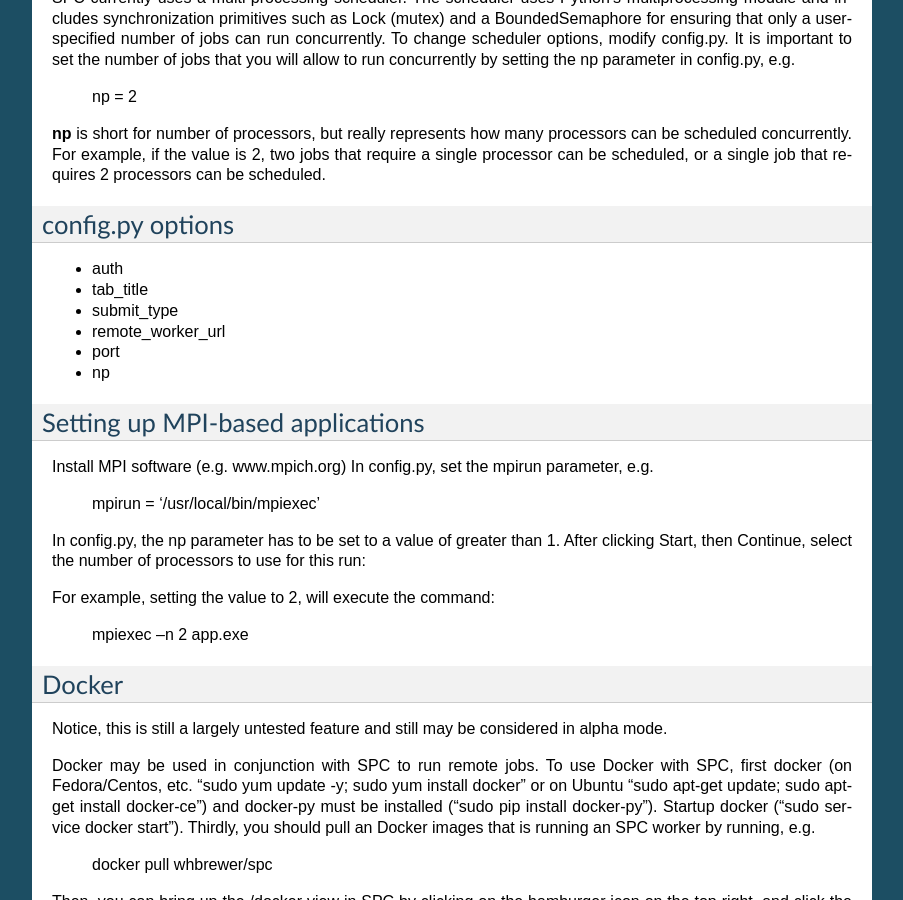
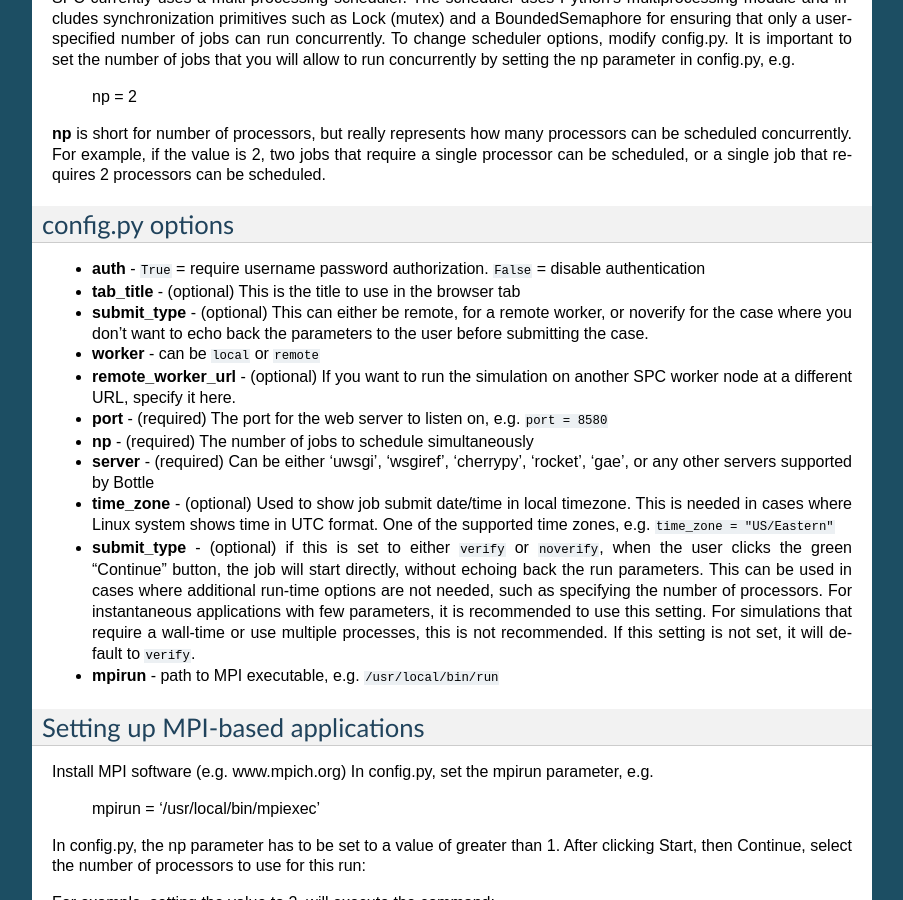
Before and after one commit to whbrewer/spc, a Sphinx documentation site: the page built from docs/source/index.rst, in a window 1280 px wide and 900 px high, scrolled down 4354 px. Shown: the whole window, without its empty margins (198-1101 px from the left). Built offline with Sphinx 7.4.7, drawn with Linux system fonts in a browser that asks for light colours.

Commit message:
update config.py options

```diff
--- a/docs/source/index.rst
+++ b/docs/source/index.rst
@@ -179,12 +179,17 @@ SPC currently uses a multi-processing scheduler.  The scheduler uses Python’s
 config.py options
 -----------------
 
-* auth
-* tab_title
-* submit_type
-* remote_worker_url
-* port
-* np
+* **auth** - ``True`` = require username password authorization.  ``False`` = disable authentication
+* **tab_title** - (optional) This is the title to use in the browser tab
+* **submit_type** - (optional) This can either be remote, for a remote worker, or noverify for the case where you don’t want to echo back the parameters to the user before submitting the case.
+* **worker** - can be ``local`` or ``remote``
+* **remote_worker_url** - (optional) If you want to run the simulation on another SPC worker node at a different URL, specify it here.
+* **port** - (required) The port for the web server to listen on, e.g. ``port = 8580``
+* **np** - (required) The number of jobs to schedule simultaneously
+* **server** - (required) Can be either 'uwsgi', 'wsgiref', 'cherrypy', 'rocket', 'gae', or any other servers supported by Bottle
+* **time_zone** - (optional) Used to show job submit date/time in local timezone.  This is needed in cases where Linux system shows time in UTC format.  One of the supported time zones, e.g. ``time_zone = "US/Eastern"``
+* **submit_type** - (optional) if this is set to either ``verify`` or ``noverify``, when the user clicks the green "Continue" button, the job will start directly, without echoing back the run parameters.  This can be used in cases where additional run-time options are not needed, such as specifying the number of processors.  For instantaneous applications with few parameters, it is recommended to use this setting.  For simulations that require a wall-time or use multiple processes, this is not recommended.  If this setting is not set, it will default to ``verify``.
+* **mpirun** - path to MPI executable, e.g. ``/usr/local/bin/run``
 
 Setting up MPI-based applications
 ---------------------------------
```
